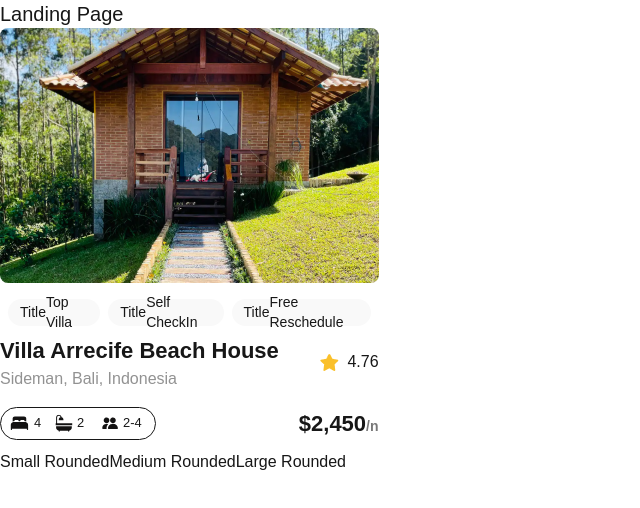
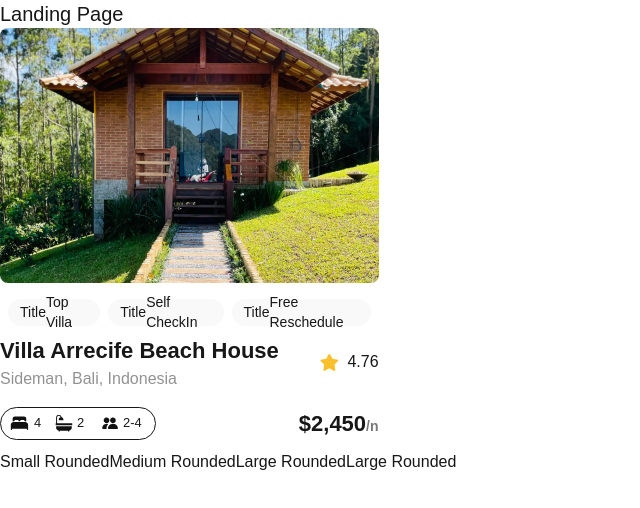
Before and after one commit to wanyamae/alx-project-0x00-setup, a Next.js app in the folder alx-project-0x00/: page /landing in a window 1280 px wide. Shown: the top 508 px of the page, without its empty margins (0-640 px from the left). Built offline with nearby package versions, Linux system fonts and the light colour scheme.

Commit message:
Add Large Rounded button variant to Landing page

```diff
--- a/alx-project-0x00/pages/landing.tsx
+++ b/alx-project-0x00/pages/landing.tsx
@@ -8,6 +8,7 @@ const Landing: React.FC = () => {
             <Card />
             <Button title="Small Rounded" styles="sm rounded-sm" />
             <Button title="Medium Rounded" styles="md rounded-md" />
+            <Button title="Large Rounded" styles="lg rounded-lg" />
             <Button title="Large Rounded" styles="lg rounded-full" />
 
         </div>
```
